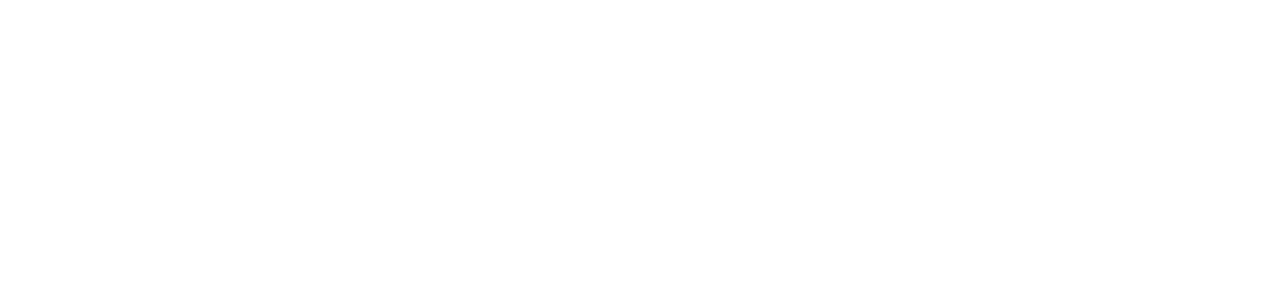
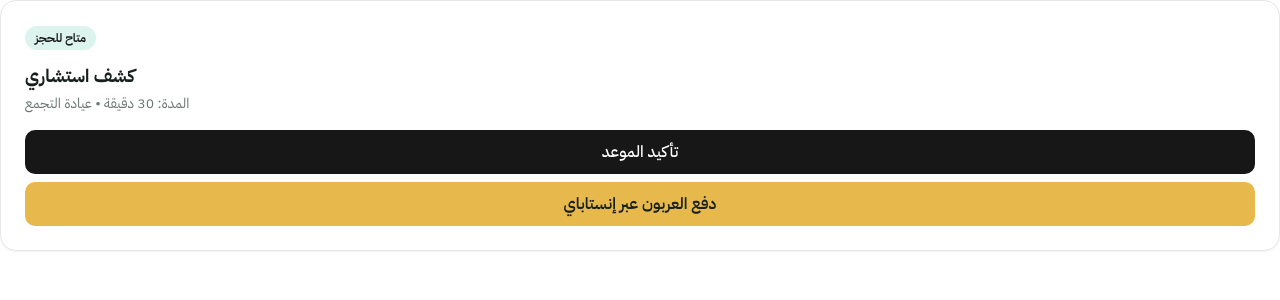
Before and after one commit to Abdelrhman-hue/agenda, a Next.js app: page /auth/login in a window 1280 px wide. Shown: the top 300 px of the page. Built offline with nearby package versions, Linux system fonts and the light colour scheme.

Commit message:
fix tailwind.config

```diff
--- a/app/auth/login/page.tsx
+++ b/app/auth/login/page.tsx
@@ -1,5 +1,31 @@
 function login() {
-  return <div></div>;
+  return (
+    <div>
+      <div className="bg-surface border border-border-subtle rounded-card p-6 shadow-level1 font-arabic">
+        {/* شارة حالة الموعد */}
+        <span className="inline-block bg-primary-light text-primary text-xs font-semibold px-2.5 py-1 rounded-full mb-3">
+          متاح للحجز
+        </span>
+
+        <h3 className="text-neutral-primary text-lg font-bold mb-1">
+          كشف استشاري
+        </h3>
+        <p className="text-neutral-muted text-sm mb-4">
+          المدة: 30 دقيقة • عيادة التجمع
+        </p>
+
+        {/* زر الحجز الأساسي مع تفاعل الـ Hover */}
+        <button className="w-full bg-primary hover:bg-primary-dark text-white font-medium py-2.5 rounded-input transition-colors">
+          تأكيد الموعد
+        </button>
+
+        {/* زر سداد العربون الذهبي */}
+        <button className="w-full mt-2 bg-accent-gold hover:opacity-90 text-neutral-primary font-semibold py-2.5 rounded-input transition-opacity">
+          دفع العربون عبر إنستاباي
+        </button>
+      </div>
+    </div>
+  );
 }
 
 export default login;
--- a/app/auth/sign_up/page.tsx
+++ b/app/auth/sign_up/page.tsx
@@ -4,7 +4,7 @@ import Benefits from "./BenefitsSection";
 
 function sign_up() {
 
-  return <div className="px-6 py-3 w-full gap-6 scale-90 grid grid-cols-12 " dir="rtl">
+  return <div className="px-6 py-3 w-full gap-6 scale-90 bg-canvas grid grid-cols-12 " dir="rtl">
     {/* form for register */}
     <div className="lg:col-span-8 col-span-12
     overflow-hidden
--- a/app/globals.css
+++ b/app/globals.css
@@ -1,6 +1,7 @@
 @import "tailwindcss";
 @import "tw-animate-css";
 @import "shadcn/tailwind.css";
+@config "../tailwind.config.ts";
 
 @custom-variant dark (&:is(.dark *));
 
--- a/tailwind.config.ts
+++ b/tailwind.config.ts
@@ -3,10 +3,11 @@ import type { Config } from "tailwindcss";
 const config: Config = {
   darkMode: "class",
   content: [
-    "./src/pages/**/*.{js,ts,jsx,tsx,mdx}",
-    "./src/components/**/*.{js,ts,jsx,tsx,mdx}",
-    "./src/app/**/*.{js,ts,jsx,tsx,mdx}",
-  ],
+  "./pages/**/*.{js,ts,jsx,tsx,mdx}",
+  "./components/**/*.{js,ts,jsx,tsx,mdx}",
+  "./app/**/*.{js,ts,jsx,tsx,mdx}",
+  "./src/**/*.{js,ts,jsx,tsx,mdx}", // تحسباً لو استخدمت src مستقبلاً
+],
   theme: {
     extend: {
       fontFamily: {
```
